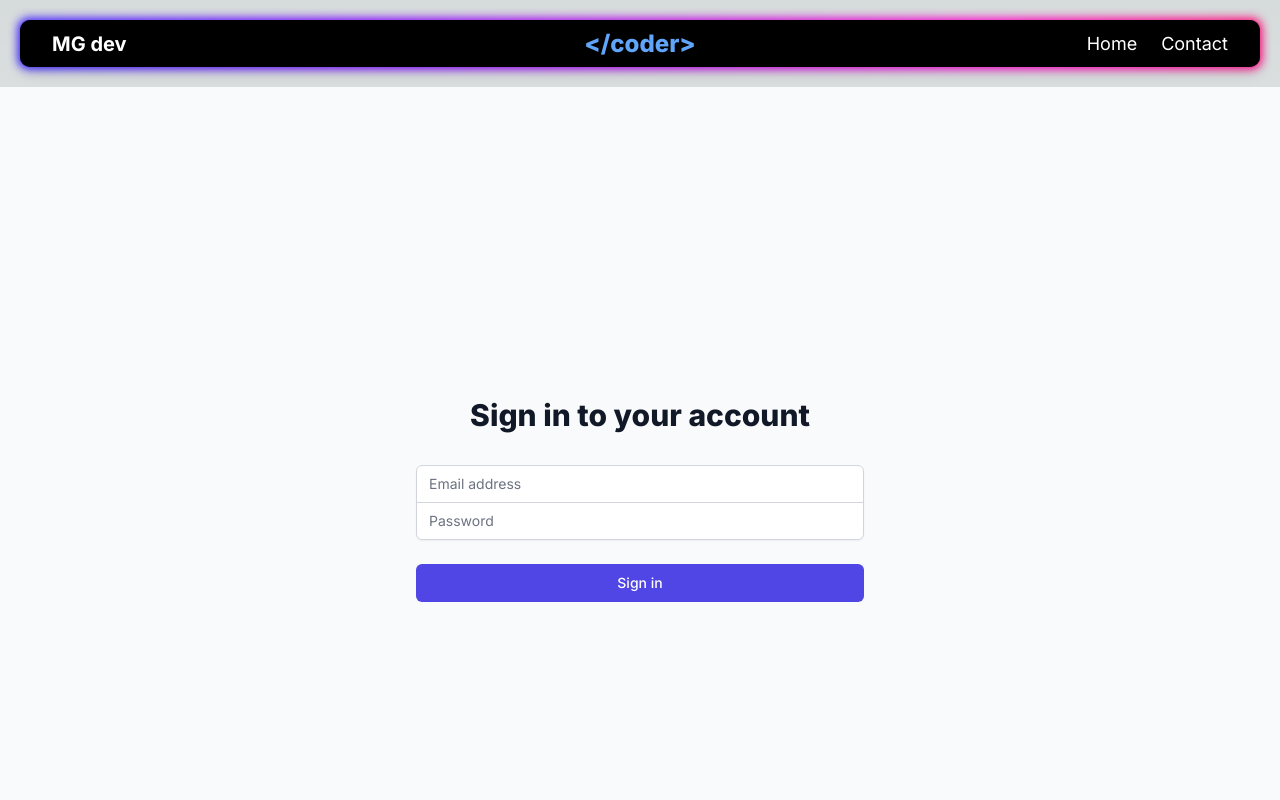
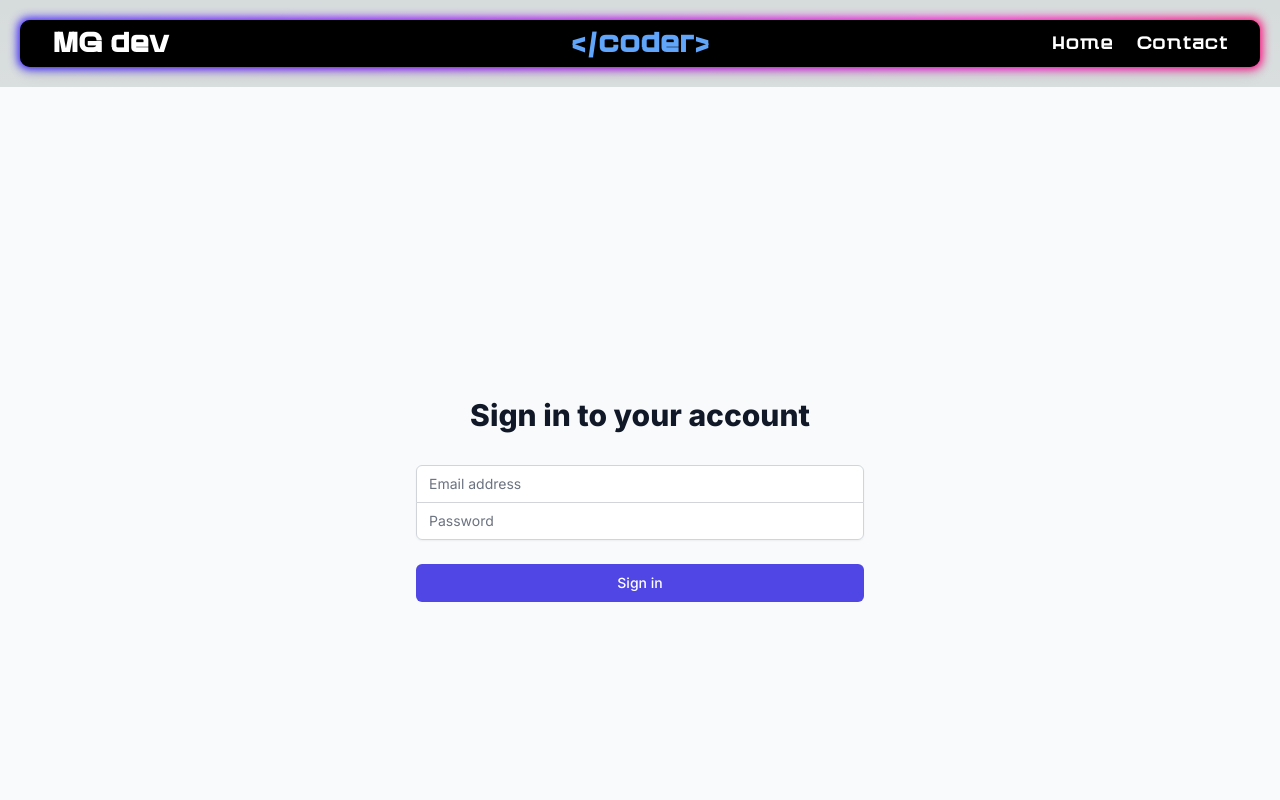
Before and after one commit to Manthan-Gajjar/MG-dev, a Next.js app: page /login in a window 1280 px wide. Shown: the top 800 px of the page. Built offline with nearby package versions, Linux system fonts and the light colour scheme; no server answers.

Commit message:
Refactor components to use Poppins font and update layout styles for consistency

```diff
--- a/src/app/components/About.js
+++ b/src/app/components/About.js
@@ -86,11 +86,11 @@ export default function AboutUs() {
   }, []);
 
   return (
-    <section className="w-full py-12 md:py-24 bg-black text-white">
+    <section className="font-poppins w-full py-12 md:py-24 bg-black text-white">
       <div className="container mx-auto px-4">
         {/* Section Heading */}
         <div className="text-center mb-12">
-          <h2 className="text-xl sm:text-1xl md:text-2xl font-bold mb-4">About Me</h2>
+          <h2 className="text-xl sm:text-1xl md:text-2xl font-bold mb-4 font-poppins">About Me</h2>
           <div className="w-16 sm:w-24 h-1 bg-blue-500 mx-auto"></div>
         </div>
 
@@ -111,7 +111,7 @@ export default function AboutUs() {
           </div>
 
           {/* About Content */}
-          <div className="w-full md:w-1/2 phone:w-[380px] text-center md:text-left p-4 md:p-6">
+          <div className="font-poppins w-full md:w-1/2 phone:w-[380px] text-center md:text-left p-4 md:p-6">
             <p className="text-sm sm:text-base md:text-lg leading-relaxed mb-4 sm:mb-6">
               I'm a passionate Full Stack Developer with expertise in modern web technologies. I specialize in building
               responsive, user-friendly applications using JavaScript, React, and Node.js.
--- a/src/app/components/ContactSection.js
+++ b/src/app/components/ContactSection.js
@@ -28,13 +28,13 @@ export default function ContactSection() {
   <div className="container mx-auto flex flex-col items-center text-justify ">
 
     {/* Section Heading */}
-    <div className="mb-12">
+    <div className="mb-12 font-poppins">
       <h2 className="text-xl sm:text-1xl md:text-2xl font-bold mb-4">Hey, a question?</h2>
       <div className="w-16 sm:w-24 h-1 bg-blue-500 mx-auto"></div>
     </div>
 
     {/* Contact Info */}
-    <div className="space-y-6">
+    <div className="space-y-6 font-poppins">
       <p className="text-lg">Have a question or just want to say hi? I'd love to hear from you!</p>
 
       {/* Clickable Email */}
--- a/src/app/components/Footer.js
+++ b/src/app/components/Footer.js
@@ -5,7 +5,7 @@ export default function Footer() {
   return (
     <footer className="bg-gray-800 text-white m-5 py-6 button-85">
       <div className="container mx-auto px-6 flex flex-col items-center justify-center text-center">
-        <p className="text-lg sm:text-xl font-bold">&copy; 2024 MG Dev. All rights reserved.</p>
+        <p className="text-lg sm:text-xl font-bold font-poppins">&copy; 2024 MG Dev. All rights reserved.</p>
 
         {/* Social Icons */}
         <div className="flex space-x-6 mt-4">
--- a/src/app/components/Header.js
+++ b/src/app/components/Header.js
@@ -26,17 +26,17 @@ export default function Header() {
     <header className="bg-gray-800 text-white p-4 sm:p-5 shadow-lg button-85 m-5">
       <nav className="container mx-auto flex items-center justify-between">
         {/* Logo Button */}
-        <button className="text-lg xs:text-xl font-bold" onClick={() => console.log('Logo Clicked')}>
+        <button className="MGdev text-lg xs:text-xl font-bold" onClick={() => console.log('Logo Clicked')}>
           MG dev
         </button>
 
   {/* Centered Title (Absolute Centering) */}
-  <h2 className="absolute left-1/2 -translate-x-1/2 text-lg xs:text-xl sm:text-xl md:text-3xl lg:text-2xl font-extrabold text-blue-400">
+  <h2 className="MGdev absolute left-1/2 -translate-x-1/2 text-lg xs:text-xl sm:text-xl md:text-3xl lg:text-2xl font-extrabold text-blue-400">
     &lt;/coder&gt;
   </h2>
 
         {/* Desktop Nav */}
-        <div className="hidden md:flex space-x-6">
+        <div className="MGdev hidden md:flex space-x-6">
           <Link href="/" className="hover:text-red-300 text-lg">
             Home
           </Link>
--- a/src/app/components/ProjectCard.js
+++ b/src/app/components/ProjectCard.js
@@ -21,7 +21,8 @@ export default function ProjectCard({ project }) {
   return (
     <>
       <div
-        className="bg-black rounded-lg shadow-md overflow-hidden cursor-pointer transform transition duration-500 hover:scale-105"
+        className="
+       font-poppins bg-black rounded-lg shadow-md overflow-hidden cursor-pointer transform transition duration-500 hover:scale-105"
         onClick={() => setIsModalOpen(true)}
       >
         <Image
--- a/src/app/components/ProjectModal.js
+++ b/src/app/components/ProjectModal.js
@@ -12,7 +12,7 @@ export default function ProjectModal({ project, onClose }) {
   };
 
   return (
-    <div className="fixed inset-0 bg-black bg-opacity-90 flex items-center justify-center p-4 z-50">
+    <div className="font-poppins fixed inset-0 bg-black bg-opacity-90 flex items-center justify-center p-4 z-50">
       <div className="bg-black border border-gray-700  text-white rounded-lg max-w-4xl w-full shadow-lg relative">
         {/* Close Button in Top Right */}
         <button onClick={onClose} className="absolute top-3 right-3 text-white text-2xl font-bold">
--- a/src/app/components/button.css
+++ b/src/app/components/button.css
@@ -1,3 +1,35 @@
+/* ✅ Font Face Setup - no @import needed */
+@font-face {
+  font-family: 'Sage Grotesk';
+  src: url('/sage_grotesk/SageGrotesk.otf') format('opentype');
+  font-weight: normal;
+  font-style: normal;
+}
+
+/* ✅ Apply font to custom class */
+.MGdev {
+  font-family: 'Sage Grotesk', sans-serif;
+  font-size: 1.6rem;
+}
+
+.MGdev {
+  font-family: 'Sage Grotesk', sans-serif;
+  font-size: 1.2rem; /* Base size for mobile */
+}
+
+@media (min-width: 640px) {
+  .MGdev {
+    font-size: 1.2rem; /* Tablets / small laptops */
+  }
+}
+
+@media (min-width: 1024px) {
+  .MGdev {
+    font-size: 1.7rem; /* MacBook M1 / desktops */
+  }
+}
+
+
 /* CSS */
 .button-85 {
   padding: 0.6em 2em;
--- a/src/app/globals.css
+++ b/src/app/globals.css
@@ -1,3 +1,4 @@
+
 @tailwind base;
 @tailwind components;
 @tailwind utilities;
--- a/src/app/layout.js
+++ b/src/app/layout.js
@@ -1,10 +1,42 @@
+// import "./globals.css"
+// import { Inter } from "next/font/google"
+// import Header from "./components/Header"
+// import Footer from "./components/Footer"
+
+
+// const inter = Inter({ subsets: ["latin"] })
+
+// export const metadata = {
+//   title: "MG Dev Portfolio",
+//   description: "Portfolio website for MG Dev",
+// }
+
+// export default function RootLayout({ children }) {
+//   return (
+//     <html lang="en">
+//       <body className={inter.className}>
+//         <Header />
+//         <main className="min-h-screen">{children}</main>
+//         <Footer />
+//       </body>
+//     </html>
+//   )
+// }
+
+
+
 import "./globals.css"
-import { Inter } from "next/font/google"
+import { Inter, Poppins } from "next/font/google"
 import Header from "./components/Header"
 import Footer from "./components/Footer"
 
-
-const inter = Inter({ subsets: ["latin"] })
+// Import both fonts
+const inter = Inter({ subsets: ["latin"], variable: '--font-inter' })
+const poppins = Poppins({
+  subsets: ["latin"],
+  weight: ["400", "600", "700"],
+  variable: '--font-poppins'
+})
 
 export const metadata = {
   title: "MG Dev Portfolio",
@@ -13,8 +45,8 @@ export const metadata = {
 
 export default function RootLayout({ children }) {
   return (
-    <html lang="en">
-      <body className={inter.className}>
+    <html lang="en" className={`${inter.variable} ${poppins.variable}`}>
+      <body className="font-inter"> {/* Default font */}
         <Header />
         <main className="min-h-screen">{children}</main>
         <Footer />
--- a/src/app/page.js
+++ b/src/app/page.js
@@ -13,7 +13,7 @@ export default async function Home() {
       <AboutUs/>
       {/* <h1 className="text-2xl font-extrabold text-center mb-10 text-blue-400">My Work</h1> */}
       <div className="text-center mb-12">
-          <h2 className="text-xl sm:text-1xl md:text-2xl font-bold mb-4">My Work</h2>
+          <h2 className="text-xl sm:text-1xl md:text-2xl font-bold mb-4 font-poppins">My Work</h2>
           <div className="w-16 sm:w-24 h-1 bg-blue-500 mx-auto"></div>
         </div>
       <div className="grid grid-cols-1 md:grid-cols-2 lg:grid-cols-3 gap-8">
--- a/tailwind.config.mjs
+++ b/tailwind.config.mjs
@@ -1,4 +1,33 @@
-// tailwind.config.mjs
+// // tailwind.config.mjs
+
+// /** @type {import('tailwindcss').Config} */
+// export default {
+//   content: [
+//     "./src/pages/**/*.{js,ts,jsx,tsx,mdx}",
+//     "./src/components/**/*.{js,ts,jsx,tsx,mdx}",
+//     "./src/app/**/*.{js,ts,jsx,tsx,mdx}",
+//   ],
+//   theme: {
+//     extend: {
+//       colors: {
+//         background: "var(--background)",
+//         foreground: "var(--foreground)",
+//       },
+//       screens: {
+//         mini:"320px",
+//         phone:"350px",
+//         tablate:"768px",
+//         xs: "480px",
+//         sm: "640px",
+//         md: "768px",
+//         lg: "1024px",
+//         xl: "1280px",
+//         '2xl': "1536px",
+//       },
+//     },
+//   },
+//   plugins: [],
+// };
 
 /** @type {import('tailwindcss').Config} */
 export default {
@@ -9,6 +38,10 @@ export default {
   ],
   theme: {
     extend: {
+      fontFamily: {
+        inter: ['var(--font-inter)', 'sans-serif'],
+        poppins: ['var(--font-poppins)', 'sans-serif'],
+      },
       colors: {
         background: "var(--background)",
         foreground: "var(--foreground)",
```
Also changed, not shown: public/sage_grotesk/SageGrotesk.otf (added), public/sage_grotesk/readme.txt (added).
